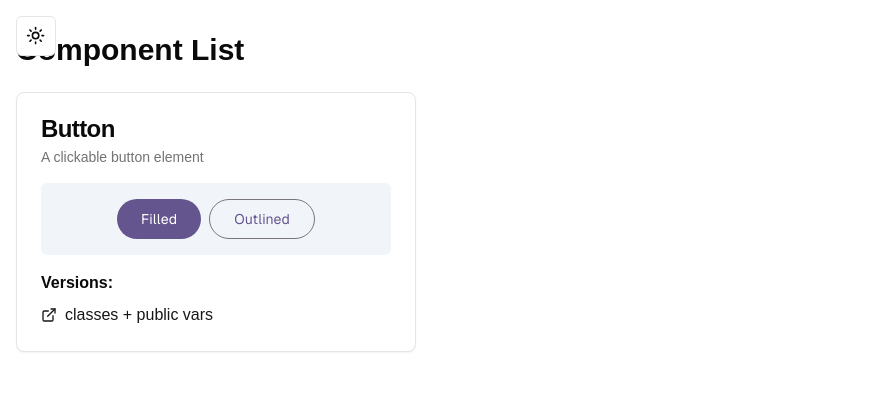
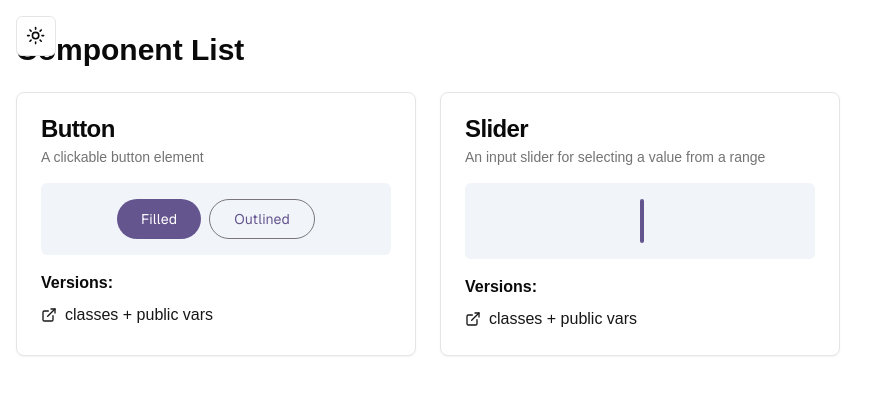
Before and after one commit to siriwatknp/m3-prototype, a Next.js app: page / in a window 1280 px wide. Shown: the top 394 px of the page, without its empty margins (0-887 px from the left). Built offline with nearby package versions, Linux system fonts and the light colour scheme.

Commit message:
use button as handle for :active

```diff
--- a/src/app/layout.tsx
+++ b/src/app/layout.tsx
@@ -1,6 +1,7 @@
 import type { Metadata } from "next";
 import localFont from "next/font/local";
 import "../components/Button/Button.css";
+import "../components/Slider/Slider.css";
 import "./globals.css";
 import "./m3-theme.css";
 import { ThemeProvider } from "@/shadcn/ui/theme-provider";
--- /dev/null
+++ b/src/app/material-ui/react-slider/page.tsx
@@ -0,0 +1,59 @@
+"use client";
+
+import Slider from "@/components/Slider/Slider";
+import { Leva, useControls, folder } from "leva";
+import { useEffect } from "react";
+
+function useSliderOverrides() {
+  const defaultValues = {};
+
+  const values = useControls({});
+
+  useEffect(() => {
+    const elements = document.querySelectorAll(
+      "[data-slider-override]"
+    ) as NodeListOf<HTMLElement>;
+    elements.forEach((elm) => {
+      Object.entries(values).forEach(([key, value]) => {
+        if (value === defaultValues[key as keyof typeof defaultValues]) {
+          elm.style.removeProperty(key);
+        } else {
+          elm.style.setProperty(
+            key,
+            typeof value === "number" ? `${value}px` : value
+          );
+        }
+      });
+    });
+  }, [values]);
+
+  return values;
+}
+
+export default function Page() {
+  useSliderOverrides();
+  return (
+    <div className="prose dark:prose-invert max-w-[700px] mx-auto py-5 px-2">
+      <Leva oneLineLabels />
+      <h1>Slider Example</h1>
+
+      <h2>Public variable overrides</h2>
+      <p>
+        The panel on the right lists all public variables that the consumer can
+        override from any level of the DOM. By changing the values, the public
+        variables will be attached to this demo.
+      </p>
+      <div
+        data-slider-override
+        className="grid grid-cols-1 border dark:border-slate-700 py-6 px-4 bg-slate-50 dark:bg-slate-800 gap-4"
+      >
+        <Slider defaultValue={50} />
+      </div>
+
+      <h2>Variants</h2>
+      <div className="flex flex-col rounded-lg justify-center border dark:border-slate-700 py-6 px-4 bg-slate-50 dark:bg-slate-800 gap-4">
+        <Slider defaultValue={50} />
+      </div>
+    </div>
+  );
+}
--- a/src/app/page.tsx
+++ b/src/app/page.tsx
@@ -8,6 +8,7 @@ import {
 } from "@/shadcn/ui/card";
 import Button from "@/components/Button/Button";
 import { ExternalLink } from "lucide-react";
+import Slider from "@/components/Slider/Slider";
 
 // Define the structure for our component data
 type ComponentVersion = {
@@ -33,6 +34,16 @@ const components: ComponentItem[] = [
       },
     ],
   },
+  {
+    name: "Slider",
+    description: "An input slider for selecting a value from a range",
+    versions: [
+      {
+        version: "classes + public vars",
+        route: "/material-ui/react-slider",
+      },
+    ],
+  },
 ];
 
 export default function ComponentList() {
@@ -48,8 +59,13 @@ export default function ComponentList() {
             </CardHeader>
             <CardContent>
               <div className="p-4 text-center bg-slate-100 rounded-md -my-2 gap-2 flex justify-center">
-                <Button variant="filled">Filled</Button>
-                <Button variant="outlined">Outlined</Button>
+                {component.name === "Button" && (
+                  <>
+                    <Button variant="filled">Filled</Button>
+                    <Button variant="outlined">Outlined</Button>
+                  </>
+                )}
+                {component.name === "Slider" && <Slider defaultValue={50} />}
               </div>
             </CardContent>
             <CardContent>
--- a/src/components/Slider/Slider.css
+++ b/src/components/Slider/Slider.css
@@ -2,6 +2,7 @@
   --handle-position: 50%;
   display: flex;
   align-items: center;
+  position: relative;
 }
 
 .MuiSlider-track {
@@ -35,7 +36,7 @@
     flex: 1;
   }
 }
-:where(.Mui-pressed) .MuiSlider-activeTrack {
+:where(.MuiSlider-root:has(.MuiSlider-handle:active)) .MuiSlider-activeTrack {
   width: calc(
     var(--handle-position) - var(--md-comp-slider-handle-space, 6px) -
       calc(var(--md-comp-slider-handle-width, 4px) / 2) +
@@ -58,13 +59,20 @@
   height: 44px;
   color: var(--md-sys-color-primary);
   cursor: pointer;
-  position: relative;
+  /* position: relative; */
   transition: padding 0.2s;
   border-radius: 2px;
+  z-index: 1; /* to make the focus ring stay above tracks */
 
   &:focus-visible {
     outline: 2px solid var(--md-sys-color-primary);
     outline-offset: 2px;
+  }
+
+  &:active {
+    &::before {
+      width: var(--md-comp-slider-handle-pressed-width, 2px);
+    }
   }
 
   &::before {
@@ -78,10 +86,12 @@
     transition: 0.2s;
     margin-inline: auto;
   }
-}
-:where(.Mui-pressed) .MuiSlider-handle {
-  &::before {
-    width: var(--md-comp-slider-handle-pressed-width, 2px);
+
+  &::after {
+    position: absolute;
+    content: "";
+    display: block;
+    inset: 0;
   }
 }
 
--- a/src/components/Slider/Slider.tsx
+++ b/src/components/Slider/Slider.tsx
@@ -10,12 +10,20 @@ const Slider = ({
   variant?: "continuous" | "discrete";
 }) => {
   const [isPressed, setIsPressed] = useState(false);
+  const [isDragging, setIsDragging] = useState(false);
   const [value, setValue] = useState(50); // Initial value set to 50
   const sliderRef = useRef<HTMLSpanElement>(null);
 
   const handleMouseDown = (e: React.MouseEvent) => {
     setIsPressed(true);
-    handleMouseMove(e);
+    if (sliderRef.current) {
+      const rect = sliderRef.current.getBoundingClientRect();
+      const newValue = Math.min(
+        Math.max(((e.clientX - rect.left) / rect.width) * 100, 0),
+        100
+      );
+      setValue(newValue);
+    }
   };
 
   const handleMouseUp = () => {
@@ -24,6 +32,7 @@ const Slider = ({
 
   const handleMouseMove = (e: React.MouseEvent) => {
     if (isPressed && sliderRef.current) {
+      setIsDragging(true);
       const rect = sliderRef.current.getBoundingClientRect();
       const newValue = Math.min(
         Math.max(((e.clientX - rect.left) / rect.width) * 100, 0),
@@ -36,6 +45,7 @@ const Slider = ({
   useEffect(() => {
     const handleMouseUpGlobal = () => {
       setIsPressed(false);
+      setIsDragging(false);
     };
     document.addEventListener("mouseup", handleMouseUpGlobal);
     return () => document.removeEventListener("mouseup", handleMouseUpGlobal);
@@ -43,9 +53,9 @@ const Slider = ({
 
   return (
     <span
-      className={`MuiSlider-root ${
+      className={`MuiSlider-root MuiSlider-${variant} ${
         isPressed ? "Mui-pressed" : ""
-      } MuiSlider-${variant}`}
+      } ${isDragging ? "Mui-dragging" : ""}`}
       ref={sliderRef}
       style={{ "--handle-position": `${value}%` } as React.CSSProperties}
       onMouseMove={handleMouseMove}
@@ -70,7 +80,7 @@ const Slider = ({
             />
           ))}
       </span>
-      <span className="MuiSlider-handle" role="slider" tabIndex={0}></span>
+      <button className="MuiSlider-handle" role="slider" tabIndex={0}></button>
       <span className="MuiSlider-track MuiSlider-inactiveTrack">
         {stopIndicators &&
           [
```
